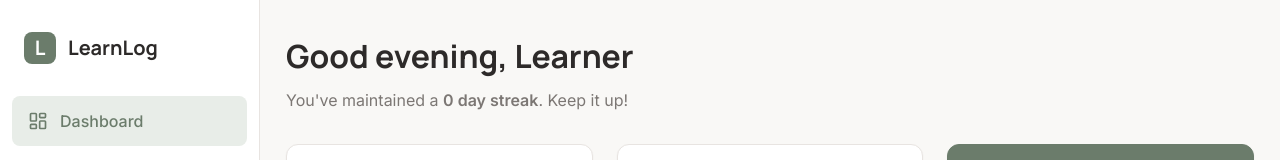
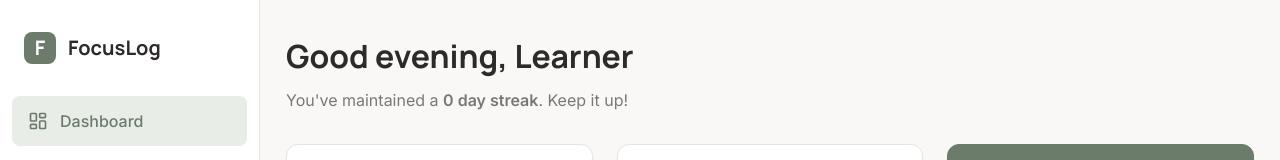
Before and after one commit to dayniia/focuslog, a React (Vite) app: page / in a window 1280 px wide. Shown: the top 160 px of the page. Built offline with nearby package versions, Linux system fonts and the light colour scheme.

Commit message:
fixed readme

```diff
--- a/index.html
+++ b/index.html
@@ -4,7 +4,7 @@
     <meta charset="UTF-8" />
     <link rel="icon" type="image/svg+xml" href="/vite.svg" />
     <meta name="viewport" content="width=device-width, initial-scale=1.0" />
-    <title>LearnLog | Personal Tracker</title>
+    <title>FocusLog | Personal Tracker</title>
   </head>
   <body>
     <div id="root"></div>
--- a/package.json
+++ b/package.json
@@ -1,5 +1,5 @@
 {
-  "name": "learning_tracker",
+  "name": "focuslog",
   "private": true,
   "version": "0.0.0",
   "type": "module",
--- a/src/components/Layout.tsx
+++ b/src/components/Layout.tsx
@@ -13,8 +13,8 @@ export const Layout: React.FC = () => {
             <nav className="sidebar">
                 <div className="sidebar-header">
                     <div className="logo">
-                        <div className="logo-icon">L</div>
-                        <span>LearnLog</span>
+                        <div className="logo-icon">F</div>
+                        <span>FocusLog</span>
                     </div>
                 </div>
 
```
Also changed, not shown: 1 other file (tests, documents, lock files or other folders).
